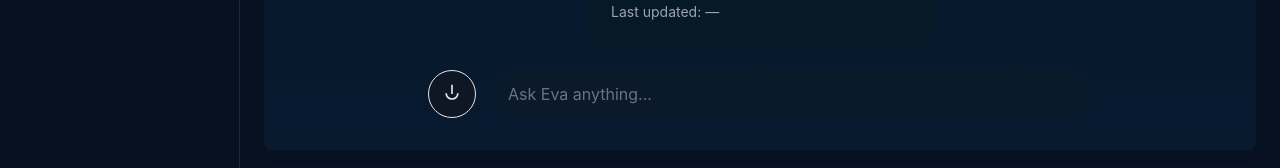
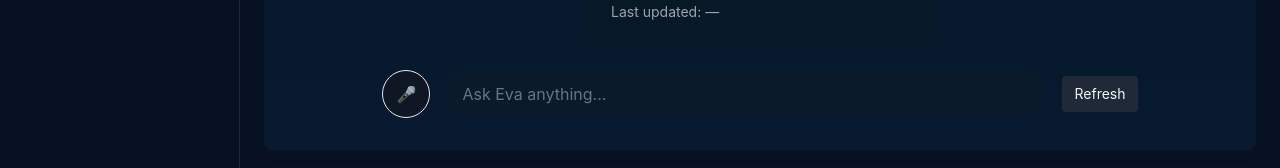
Before and after one commit to mbright4497/dealpilot-tn, a Next.js app in the folder dealpilot-tn/web/: page /chat in a window 1280 px wide. Shown: the part 374-542 px from the top of the page. Built offline with nearby package versions, Linux system fonts and the light colour scheme; no server answers.

Commit message:
feat(dashboard): style polish - avatar glow, markdown briefing, ask input wiring, refresh

```diff
--- a/dealpilot-tn/web/src/app/chat/page.tsx
+++ b/dealpilot-tn/web/src/app/chat/page.tsx
@@ -405,8 +405,11 @@ export default function ChatPage() {
                   </div>
                 </div>
                 <div className="mt-6 flex items-center gap-4">
-                  <button className="w-12 h-12 rounded-full bg-[#0f1724] border border-white/6 flex items-center justify-center text-gray-200" disabled title="Voice (coming soon)"><svg width="20" height="20" viewBox="0 0 24 24" fill="none" stroke="currentColor" strokeWidth="2"><path d="M12 1v11"/><path d="M19 11a7 7 0 01-14 0"/></svg></button>
-                  <input placeholder="Ask Eva anything..." className="px-4 py-3 rounded-full bg-[#0b1a2b] w-[600px] max-w-full placeholder:text-gray-500 text-white" />
+                  <button title="Voice chat coming soon" className="w-12 h-12 rounded-full bg-[#0f1724] border border-white/6 flex items-center justify-center text-gray-200" disabled>🎤</button>
+                  <form onSubmit={async (e)=>{ e.preventDefault(); const val = (e.target as any).elements.ask.value; if(!val) return; try{ const res = await fetch('/api/eva/chat',{ method:'POST', headers:{'Content-Type':'application/json'}, body: JSON.stringify({ messages:[{role:'user', content: val}] }) }); if(res.ok){ const j=await res.json(); setBriefing(j.reply || j.message || j.summary || ''); addToast('Eva replied') } }catch(err){ addToast('Chat failed') } }} className="flex-1">
+                    <input name="ask" placeholder="Ask Eva anything..." className="px-4 py-3 rounded-full bg-[#0b1a2b] w-[600px] max-w-full placeholder:text-gray-500 text-white focus:outline-none focus:ring-2 focus:ring-cyan-400 transition" />
+                  </form>
+                  <button onClick={loadCommandCenter} className="px-3 py-2 bg-gray-800 rounded text-sm">Refresh</button>
                 </div>
               </div>
 
```
